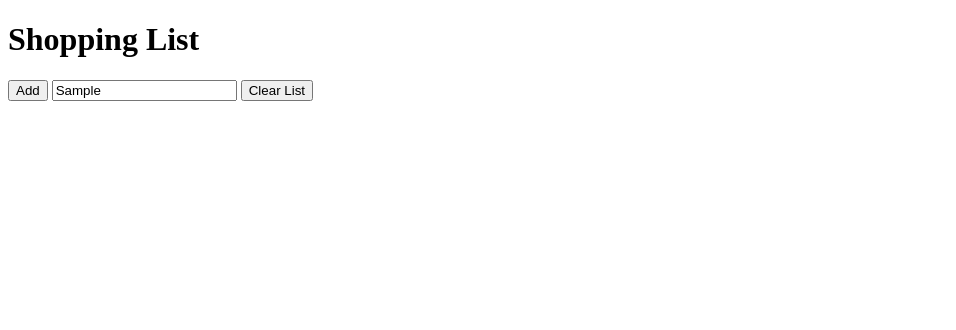
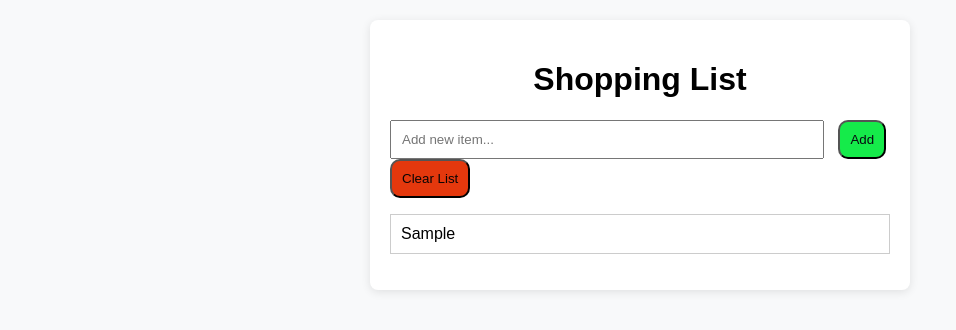
Before and after one commit to norton-kb/shopping_list, a website: page index.html in a window 1280 px wide. Both pictures are taken after typing "Sample" into the empty fields and a click on the button "Add". Shown: the whole page, without its empty margins (0-956 px from the left). Drawn offline with Linux system fonts and the light colour scheme.

Commit message:
creating a shopping list

```diff
--- a/index.html
+++ b/index.html
@@ -1,4 +1,3 @@
-
 <!DOCTYPE html>
 <html lang="en">
 <head>
@@ -8,11 +7,13 @@
     <link rel="stylesheet" href="./style.css">
 </head>
 <body>
-    <h1>Shopping List</h1>
-    <button id="addButton">Add</button>
-    <input type="text" id="itemInput" placeholder="Enter an item">
-    <button id="clearList">Clear List</button>
-    <ul id="itemList"></ul>
-    <script src="script.js"></script>
+    <div class="container">
+        <h1>Shopping List</h1>
+        <input type="text" id="itemInput" placeholder="Add new item...">
+        <button id="addItemBtn">Add</button>
+        <button id="clearListBtn">Clear List</button>
+        <ul id="shoppingList"></ul>
+    </div>
+    <script src="./script.js"></script>
 </body>
 </html>
--- a/script.js
+++ b/script.js
@@ -1,54 +1,64 @@
-const jsdom = require('jsdom');
-const { JSDOM } = jsdom;
-const dom = new JSDOM(`
-   <!DOCTYPE html>
-<html>
-<head></head>
-<body>
-  <ul id="itemList"></ul>
-</body>
-</html>
-    `)
-const document = dom.window.document;
-document.addEventListener('DOMContentloaded', () => {
-const itemList = document.getElementById('itemList');
 const itemInput = document.getElementById('itemInput');
-const addButton = document.getElementById('addButton');
-const clearButton = document.getElementById('clearButton');
-addButton.addEventListener('click', addItem);
-clearButton.addEventListener('click', clearList);
-});
+const addItemBtn = document.getElementById('addItemBtn');
+const clearListBtn = document.getElementById('clearListBtn');
+const shoppingList = document.getElementById('shoppingList');
 
-// Array to store shopping list items
-let shoppingList = [];
+let items = JSON.parse(localStorage.getItem('shoppingList')) || [];
 
-// Function to add an item to the list
+// Function to render items in the list
+function renderList() {
+    shoppingList.innerHTML = '';
+    items.forEach((item, index) => {
+        const li = document.createElement('li');
+        li.textContent = item.text;
+        li.className = item.purchased ? 'purchased' : '';
+        li.addEventListener('click', () => togglePurchased(index));
+        li.addEventListener('dblclick', () => editItem(index));
+        shoppingList.appendChild(li);
+    });
+}
+
+// Function to add a new item
 function addItem() {
-    const item = itemInput.value.trim();
-    if (item !== '') {
-        shoppingList.push(item);
+    const text = itemInput.value.trim();
+    if (text) {
+        items.push({ text, purchased: false });
+        itemInput.value = '';
+        saveList();
         renderList();
-        itemInput.value = '';
     }
 }
 
-// Function to render the list to the DOM
-function renderList() {
-    itemList.innerHTML = '';
-    shoppingList.forEach((item, index) => {
-        const listItem = document.createElement('li');
-        listItem.textContent = item;
-        listItem.addEventListener('click', () => {
-            shoppingList[index] = `<s>${item}</s>`;
-            renderList();
-        });
-        itemList.appendChild(listItem);
-    });
+// Function to toggle purchased status
+function togglePurchased(index) {
+    items[index].purchased = !items[index].purchased;
+    saveList();
+    renderList();
+}
+
+// Function to edit an existing item
+function editItem(index) {
+    const newText = prompt('Edit item:', items[index].text);
+    if (newText !== null) {
+        items[index].text = newText;
+        saveList();
+        renderList();
+    }
 }
 
 // Function to clear the list
 function clearList() {
-    shoppingList = [];
+    items = [];
+    saveList();
     renderList();
 }
-git
+
+// Function to save the list to local storage
+function saveList() {
+    localStorage.setItem('shoppingList', JSON.stringify(items));
+}
+
+// Event listeners
+addItemBtn.addEventListener('click', addItem);
+clearListBtn.addEventListener('click', clearList);
+renderList();  // Initial rendering of the list
--- a/style.css
+++ b/style.css
@@ -1,4 +1,63 @@
+body {
+    font-family: Arial, sans-serif;
+    background-color: #f8f9fa;
+    margin: 0;
+    padding: 20px;
+}
+
+.container {
+    max-width: 500px;
+    margin: auto;
+    padding: 20px;
+    background: white;
+    border-radius: 8px;
+    box-shadow: 0 2px 10px rgba(0, 0, 0, 0.1);
+}
+
+h1 {
+    text-align: center;
+}
+
+input {
+    width: calc(100% - 90px);
+    padding: 10px;
+    margin-right: 10px;
+}
+
+button {
+    padding: 10px;
+}
+
+ul {
+    list-style: none;
+    padding: 0;
+}
+
+li {
+    padding: 10px;
+    border: 1px solid #ccc;
+    margin-top: 5px;
+    display: flex;
+    justify-content: space-between;
+    align-items: center;
+    cursor: pointer;
+}
+
 .purchased {
-text-decoration: line-through;
-color: brown;
+    text-decoration: line-through;
+    background-color: #d4edda;
 }
+#clearListBtn {
+    color: rgb(10, 5, 5);
+    background-color: rgb(228, 56, 13);
+    border-radius: 10px;
+    top: 10%;
+    left: 40%;
+
+}
+#addItemBtn {
+    color: #090911;
+    background-color: rgb(21, 235, 74);
+    border-radius: 10px;
+
+}
```
Also changed, not shown: README.md.
